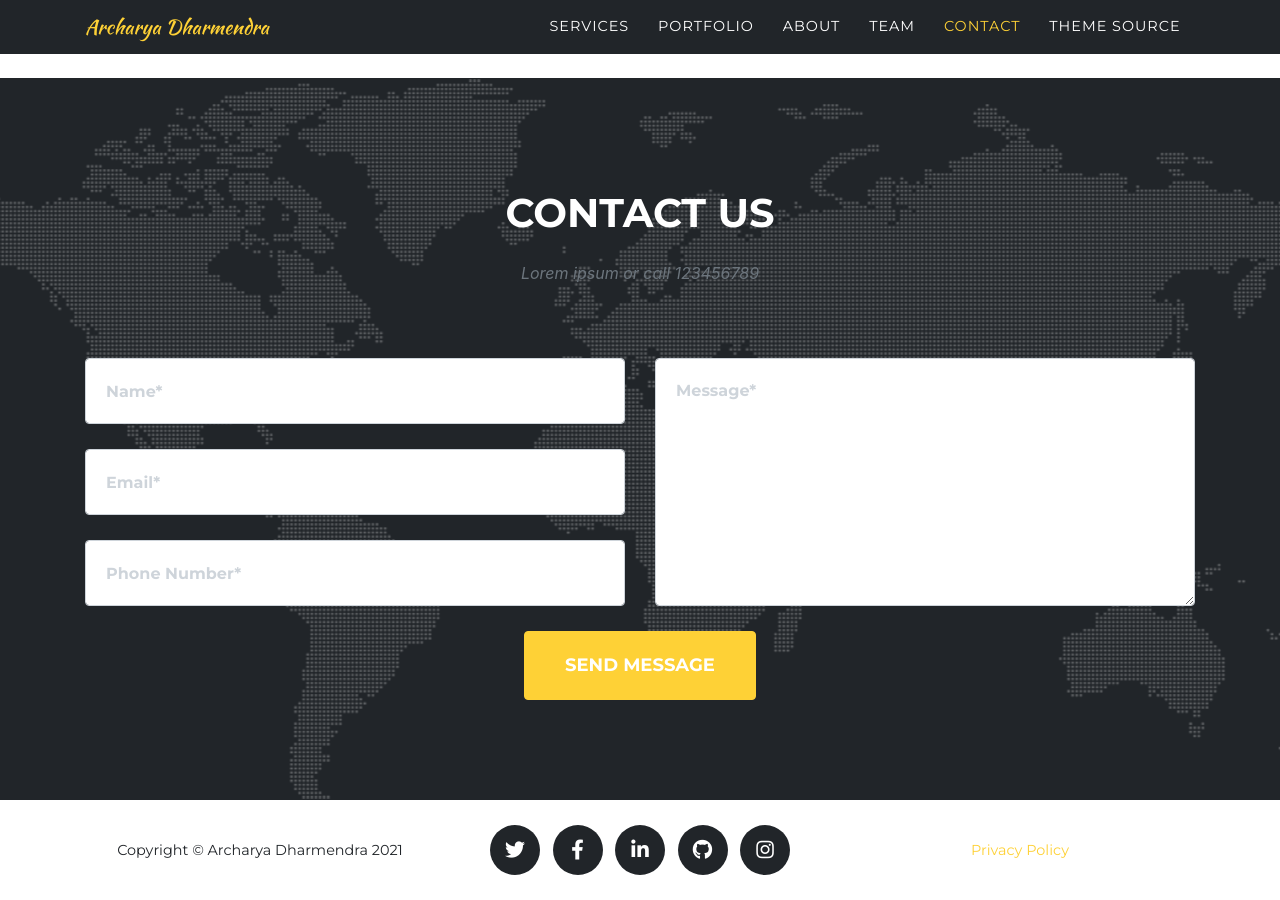
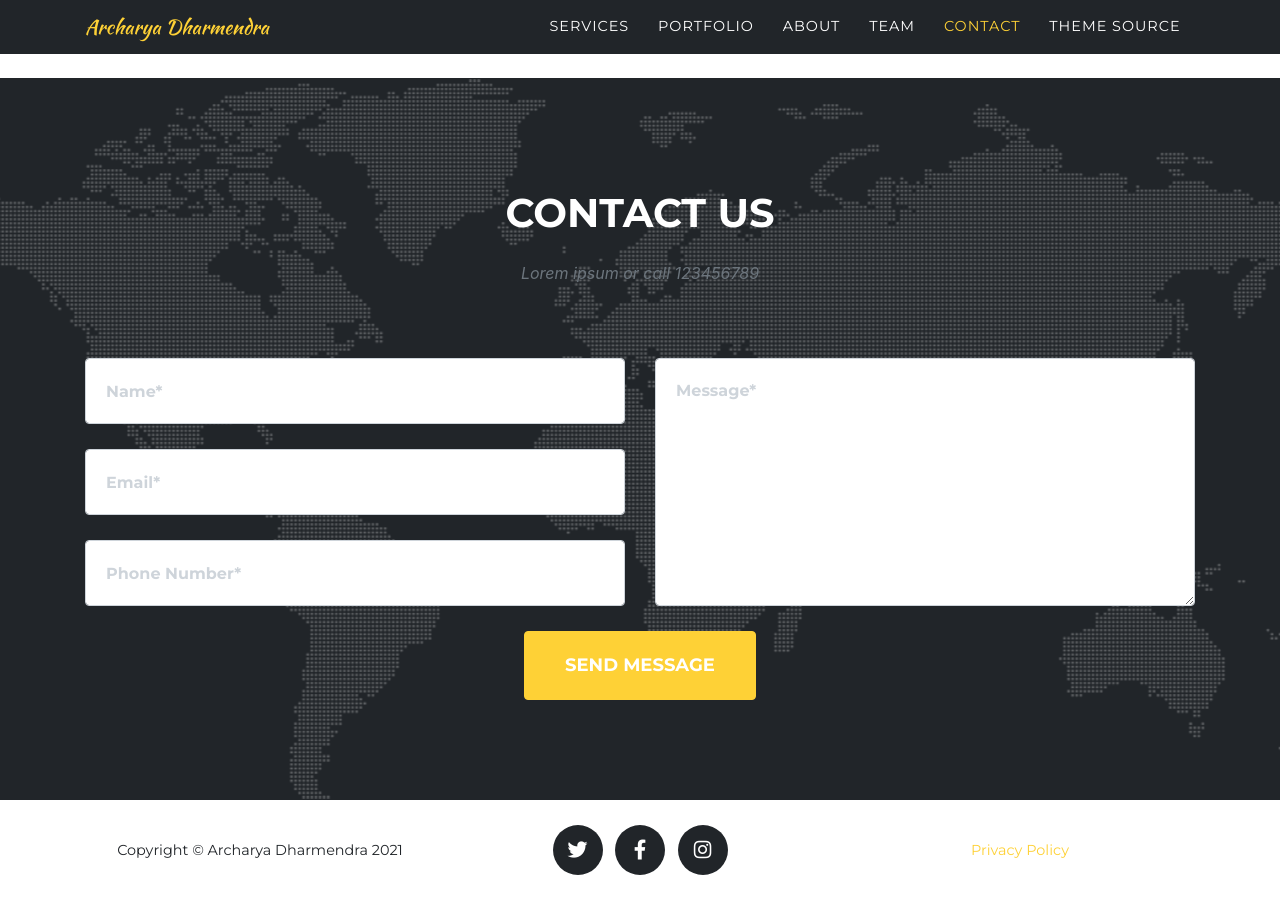
Before and after one commit to acharyadharmendra/acharyadharmendra.github.io, a Jekyll site: the page built from index.md, in a window 1280 px wide and 900 px high, scrolled down 5261 px. Built offline with Jekyll 4.4.1, drawn with Linux system fonts in a browser that asks for light colours; some web fonts are replaced.

Commit message:
Update sitetext.yml

```diff
--- a/_data/sitetext.yml
+++ b/_data/sitetext.yml
@@ -129,10 +129,10 @@ footer:
         icon: "fab fa-twitter"
       - url: https://facebook.com
         icon: "fab fa-facebook-f"
-      - url: https://linkedin.com
-        icon: "fab fa-linkedin-in"
-      - url: https://github.com/raviriley/agency-jekyll-theme
-        icon: "fab fa-github"
+#       - url: https://linkedin.com
+#         icon: "fab fa-linkedin-in"
+#       - url: https://github.com/raviriley/agency-jekyll-theme
+#         icon: "fab fa-github"
       - url: https://instagram.com
         icon: "fab fa-instagram"
 
```
